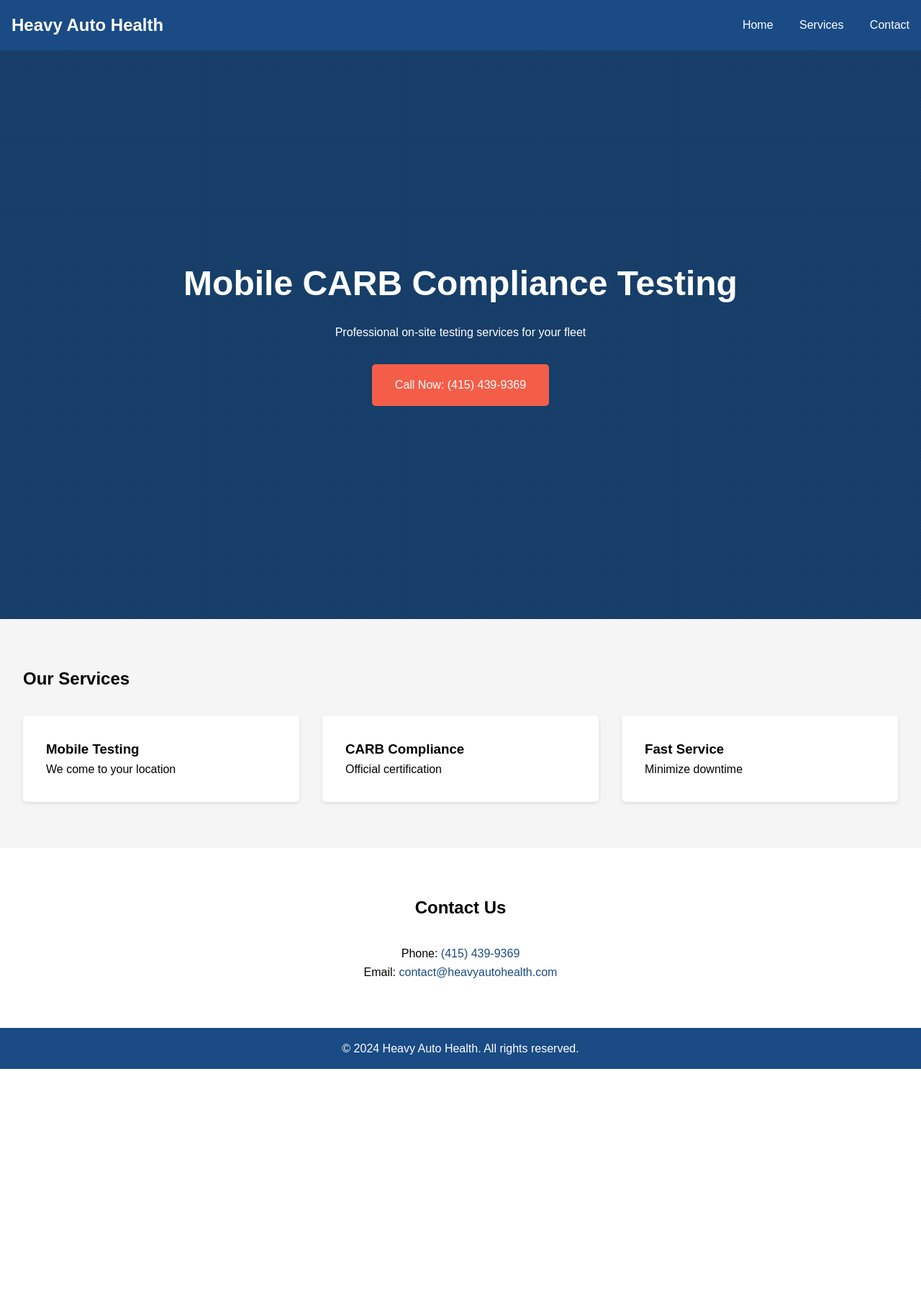
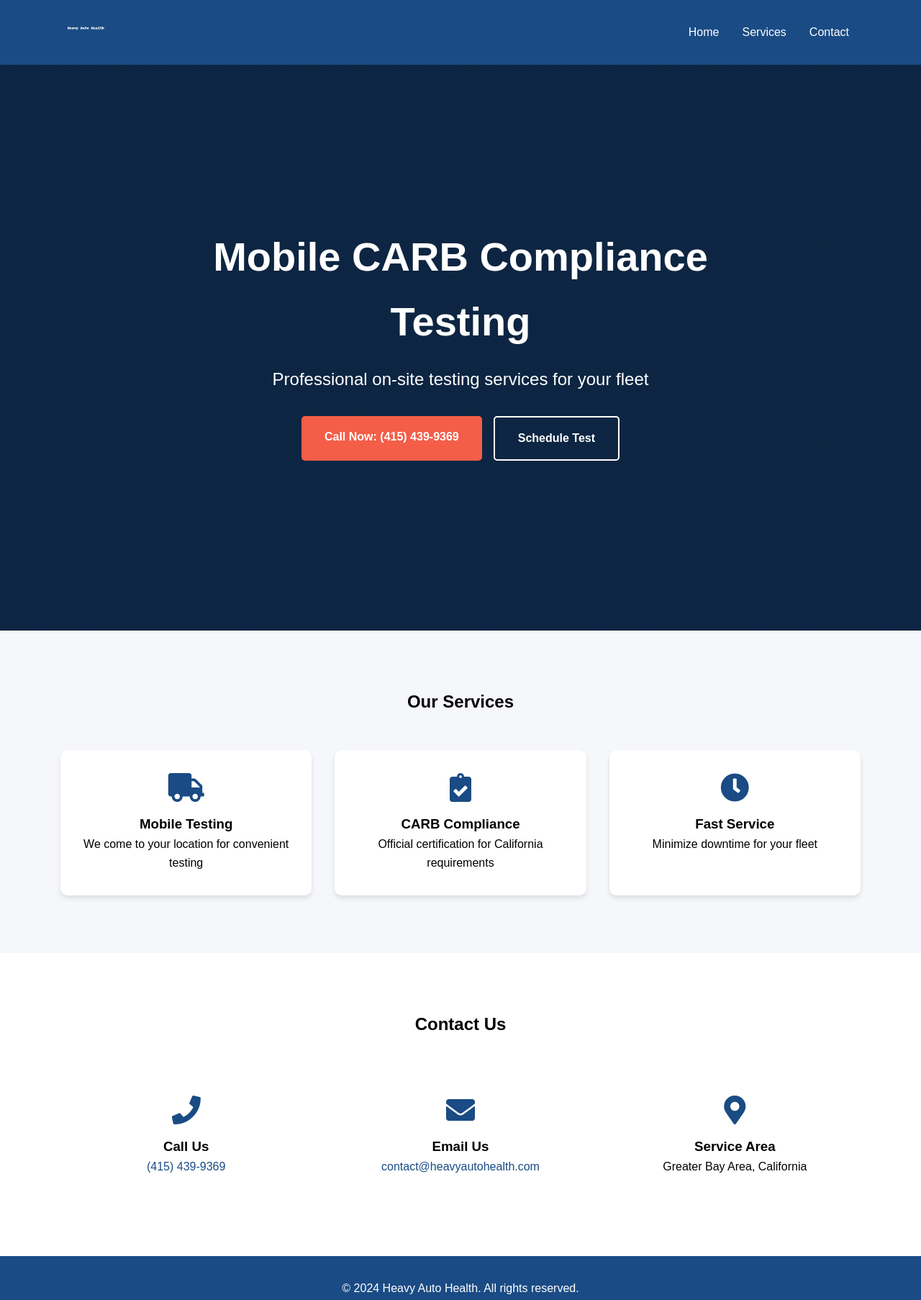
Before and after one commit to heavyautohealth/heavyautohealth, a plain HTML site: page index.html in a window 1280 px wide. Shown: the whole page at 72% size. Before the commit the page ends 1485 px from the top, so only its background shows below. Drawn offline with Linux system fonts and the light colour scheme.

Commit message:
complete website

```diff
--- a/css/style.css
+++ b/css/style.css
@@ -1,3 +1,11 @@
+
+:root {
+    --primary: #1a4b84;
+    --secondary: #2d7dd2;
+    --accent: #f45d48;
+    --light: #f5f7fa;
+    --dark: #2c3e50;
+}
 
 * {
     margin: 0;
@@ -10,105 +18,222 @@ body {
     line-height: 1.6;
 }
 
-nav {
-    background: #1a4b84;
-    color: white;
-    padding: 1rem;
+.container {
+    width: 90%;
+    max-width: 1200px;
+    margin: 0 auto;
+    padding: 0 20px;
+}
+
+/* Navigation */
+.navbar {
+    background: var(--primary);
+    padding: 1rem 0;
+    position: fixed;
+    width: 100%;
+    top: 0;
+    z-index: 1000;
+}
+
+.navbar .container {
     display: flex;
     justify-content: space-between;
     align-items: center;
-    position: fixed;
-    width: 100%;
-    top: 0;
 }
 
-.logo {
-    font-size: 1.5rem;
-    font-weight: bold;
+.logo img {
+    height: 50px;
 }
 
-.nav-items a {
+.nav-toggle {
+    display: none;
+    color: white;
+    font-size: 1.5rem;
+    cursor: pointer;
+}
+
+.nav-links {
+    display: flex;
+    list-style: none;
+}
+
+.nav-links li a {
     color: white;
     text-decoration: none;
-    margin-left: 2rem;
+    padding: 0.5rem 1rem;
+    transition: 0.3s;
 }
 
+.nav-links li a:hover {
+    color: var(--accent);
+}
+
+/* Hero Section */
 .hero {
     height: 100vh;
-    background: linear-gradient(rgba(0,0,0,0.5), rgba(0,0,0,0.5)), #2d7dd2;
+    background: linear-gradient(rgba(0,0,0,0.5), rgba(0,0,0,0.5)), url('../images/hero-bg.jpg');
+    background-size: cover;
+    background-position: center;
+    display: flex;
+    align-items: center;
+    justify-content: center;
+    text-align: center;
     color: white;
-    text-align: center;
-    padding: 2rem;
-    display: flex;
-    flex-direction: column;
-    justify-content: center;
-    align-items: center;
-    margin-top: 60px;
+    margin-top: 76px;
+}
+
+.hero-content {
+    max-width: 800px;
+    padding: 0 20px;
 }
 
 .hero h1 {
-    font-size: 3rem;
+    font-size: 3.5rem;
     margin-bottom: 1rem;
+}
+
+.hero p {
+    font-size: 1.5rem;
+    margin-bottom: 2rem;
+}
+
+.cta-buttons {
+    display: flex;
+    gap: 1rem;
+    justify-content: center;
 }
 
 .cta-button {
     display: inline-block;
-    background: #f45d48;
-    color: white;
     padding: 1rem 2rem;
     text-decoration: none;
     border-radius: 5px;
-    margin-top: 2rem;
+    transition: 0.3s;
+    font-weight: bold;
 }
 
-section {
-    padding: 4rem 2rem;
+.cta-button.primary {
+    background: var(--accent);
+    color: white;
 }
 
-#services {
-    background: #f5f5f5;
+.cta-button.secondary {
+    background: transparent;
+    border: 2px solid white;
+    color: white;
+}
+
+/* Services Section */
+.services {
+    padding: 5rem 0;
+    background: var(--light);
+}
+
+.services h2 {
+    text-align: center;
+    margin-bottom: 3rem;
 }
 
 .services-grid {
     display: grid;
     grid-template-columns: repeat(auto-fit, minmax(250px, 1fr));
     gap: 2rem;
-    margin-top: 2rem;
 }
 
 .service-card {
     background: white;
     padding: 2rem;
-    border-radius: 5px;
-    box-shadow: 0 2px 5px rgba(0,0,0,0.1);
+    border-radius: 10px;
+    text-align: center;
+    box-shadow: 0 4px 6px rgba(0,0,0,0.1);
+    transition: 0.3s;
 }
 
-#contact {
+.service-card:hover {
+    transform: translateY(-5px);
+}
+
+.service-card i {
+    font-size: 2.5rem;
+    color: var(--primary);
+    margin-bottom: 1rem;
+}
+
+/* Contact Section */
+.contact {
+    padding: 5rem 0;
+}
+
+.contact h2 {
     text-align: center;
+    margin-bottom: 3rem;
 }
 
 .contact-info {
-    margin-top: 2rem;
+    display: grid;
+    grid-template-columns: repeat(auto-fit, minmax(250px, 1fr));
+    gap: 2rem;
 }
 
-.contact-info a {
-    color: #1a4b84;
-    text-decoration: none;
+.contact-item {
+    text-align: center;
+    padding: 2rem;
 }
 
+.contact-item i {
+    font-size: 2.5rem;
+    color: var(--primary);
+    margin-bottom: 1rem;
+}
+
+.contact-item a {
+    color: var(--primary);
+    text-decoration: none;
+    transition: 0.3s;
+}
+
+.contact-item a:hover {
+    color: var(--accent);
+}
+
+/* Footer */
 footer {
-    background: #1a4b84;
+    background: var(--primary);
     color: white;
     text-align: center;
-    padding: 1rem;
+    padding: 2rem 0;
 }
 
+/* Mobile Responsiveness */
 @media (max-width: 768px) {
-    .nav-items {
+    .nav-toggle {
+        display: block;
+    }
+
+    .nav-links {
         display: none;
+        position: absolute;
+        top: 100%;
+        left: 0;
+        right: 0;
+        background: var(--primary);
+        flex-direction: column;
+        padding: 1rem 0;
+    }
+
+    .nav-links.active {
+        display: flex;
     }
 
     .hero h1 {
-        font-size: 2rem;
+        font-size: 2.5rem;
+    }
+
+    .hero p {
+        font-size: 1.2rem;
+    }
+
+    .cta-buttons {
+        flex-direction: column;
     }
 }
--- a/index.html
+++ b/index.html
@@ -5,52 +5,88 @@
     <meta name="viewport" content="width=device-width, initial-scale=1.0">
     <title>Heavy Auto Health - Mobile CARB Compliance Testing</title>
     <link rel="stylesheet" href="css/style.css">
-    <script src="https://kit.fontawesome.com/a076d05399.js"></script>
+    <link rel="stylesheet" href="https://cdnjs.cloudflare.com/ajax/libs/font-awesome/5.15.4/css/all.min.css">
 </head>
 <body>
-    <nav>
-        <div class="logo">Heavy Auto Health</div>
-        <div class="nav-items">
-            <a href="#home">Home</a>
-            <a href="#services">Services</a>
-            <a href="#contact">Contact</a>
+    <nav class="navbar">
+        <div class="container">
+            <div class="logo">
+                <img src="images/logo.png" alt="Heavy Auto Health Logo">
+            </div>
+            <div class="nav-toggle" id="navToggle">
+                <i class="fas fa-bars"></i>
+            </div>
+            <ul class="nav-links" id="navLinks">
+                <li><a href="#home">Home</a></li>
+                <li><a href="#services">Services</a></li>
+                <li><a href="#contact">Contact</a></li>
+            </ul>
         </div>
     </nav>
 
     <section id="home" class="hero">
-        <h1>Mobile CARB Compliance Testing</h1>
-        <p>Professional on-site testing services for your fleet</p>
-        <a href="tel:415-439-9369" class="cta-button">Call Now: (415) 439-9369</a>
-    </section>
-
-    <section id="services">
-        <h2>Our Services</h2>
-        <div class="services-grid">
-            <div class="service-card">
-                <h3>Mobile Testing</h3>
-                <p>We come to your location</p>
-            </div>
-            <div class="service-card">
-                <h3>CARB Compliance</h3>
-                <p>Official certification</p>
-            </div>
-            <div class="service-card">
-                <h3>Fast Service</h3>
-                <p>Minimize downtime</p>
+        <div class="hero-content">
+            <h1>Mobile CARB Compliance Testing</h1>
+            <p>Professional on-site testing services for your fleet</p>
+            <div class="cta-buttons">
+                <a href="tel:415-439-9369" class="cta-button primary">Call Now: (415) 439-9369</a>
+                <a href="#contact" class="cta-button secondary">Schedule Test</a>
             </div>
         </div>
     </section>
 
-    <section id="contact">
-        <h2>Contact Us</h2>
-        <div class="contact-info">
-            <p>Phone: <a href="tel:415-439-9369">(415) 439-9369</a></p>
-            <p>Email: <a href="mailto:contact@heavyautohealth.com">contact@heavyautohealth.com</a></p>
+    <section id="services" class="services">
+        <div class="container">
+            <h2>Our Services</h2>
+            <div class="services-grid">
+                <div class="service-card">
+                    <i class="fas fa-truck"></i>
+                    <h3>Mobile Testing</h3>
+                    <p>We come to your location for convenient testing</p>
+                </div>
+                <div class="service-card">
+                    <i class="fas fa-clipboard-check"></i>
+                    <h3>CARB Compliance</h3>
+                    <p>Official certification for California requirements</p>
+                </div>
+                <div class="service-card">
+                    <i class="fas fa-clock"></i>
+                    <h3>Fast Service</h3>
+                    <p>Minimize downtime for your fleet</p>
+                </div>
+            </div>
+        </div>
+    </section>
+
+    <section id="contact" class="contact">
+        <div class="container">
+            <h2>Contact Us</h2>
+            <div class="contact-info">
+                <div class="contact-item">
+                    <i class="fas fa-phone"></i>
+                    <h3>Call Us</h3>
+                    <p><a href="tel:415-439-9369">(415) 439-9369</a></p>
+                </div>
+                <div class="contact-item">
+                    <i class="fas fa-envelope"></i>
+                    <h3>Email Us</h3>
+                    <p><a href="mailto:contact@heavyautohealth.com">contact@heavyautohealth.com</a></p>
+                </div>
+                <div class="contact-item">
+                    <i class="fas fa-map-marker-alt"></i>
+                    <h3>Service Area</h3>
+                    <p>Greater Bay Area, California</p>
+                </div>
+            </div>
         </div>
     </section>
 
     <footer>
-        <p>&copy; 2024 Heavy Auto Health. All rights reserved.</p>
+        <div class="container">
+            <p>&copy; 2024 Heavy Auto Health. All rights reserved.</p>
+        </div>
     </footer>
+
+    <script src="js/main.js"></script>
 </body>
 </html>
--- a/js/main.js
+++ b/js/main.js
@@ -1,24 +1,32 @@
-// Mobile Navigation Toggle
-document.getElementById('navToggle').addEventListener('click', function() {
-    document.getElementById('navLinks').classList.toggle('active');
-});
 
-// Smooth Scrolling
-document.querySelectorAll('a[href^="#"]').forEach(anchor => {
-    anchor.addEventListener('click', function (e) {
-        e.preventDefault();
-        document.querySelector(this.getAttribute('href')).scrollIntoView({
-            behavior: 'smooth'
+document.addEventListener('DOMContentLoaded', function() {
+    const navToggle = document.getElementById('navToggle');
+    const navLinks = document.getElementById('navLinks');
+
+    navToggle.addEventListener('click', function() {
+        navLinks.classList.toggle('active');
+    });
+
+    // Close mobile menu when clicking a link
+    document.querySelectorAll('.nav-links a').forEach(link => {
+        link.addEventListener('click', function() {
+            navLinks.classList.remove('active');
+        });
+    });
+
+    // Smooth scrolling
+    document.querySelectorAll('a[href^="#"]').forEach(anchor => {
+        anchor.addEventListener('click', function (e) {
+            e.preventDefault();
+            const target = document.querySelector(this.getAttribute('href'));
+            if (target) {
+                const navHeight = document.querySelector('.navbar').offsetHeight;
+                const targetPosition = target.getBoundingClientRect().top + window.pageYOffset - navHeight;
+                window.scrollTo({
+                    top: targetPosition,
+                    behavior: 'smooth'
+                });
+            }
         });
     });
 });
-
-// Form Validation
-const contactForm = document.getElementById('contactForm');
-if (contactForm) {
-    contactForm.addEventListener('submit', function(e) {
-        e.preventDefault();
-        // Add your form submission logic here
-        console.log('Form submitted');
-    });
-}
```
Also changed, not shown: images/hero-bg.jpg (added), images/logo.png (added).
